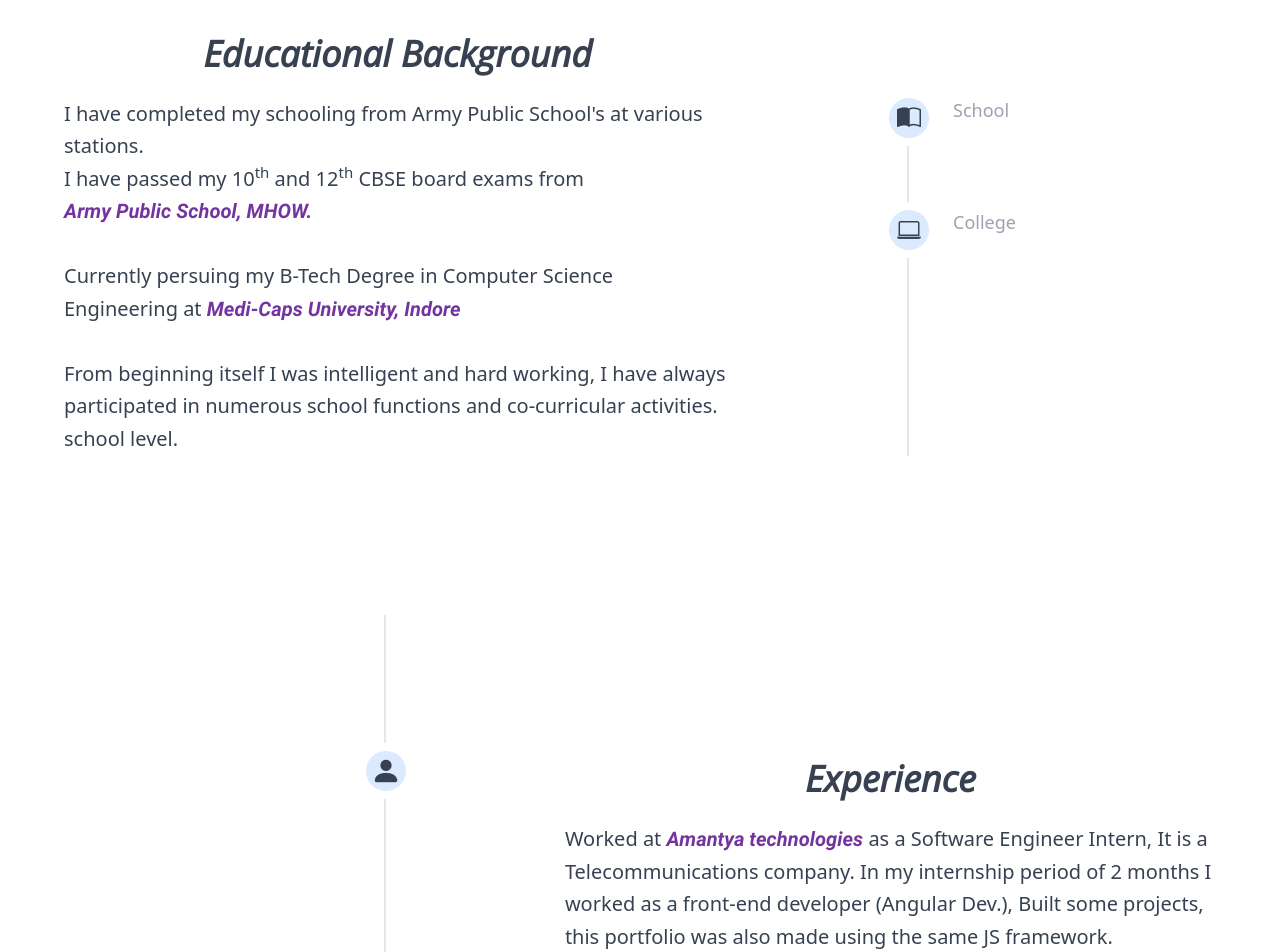
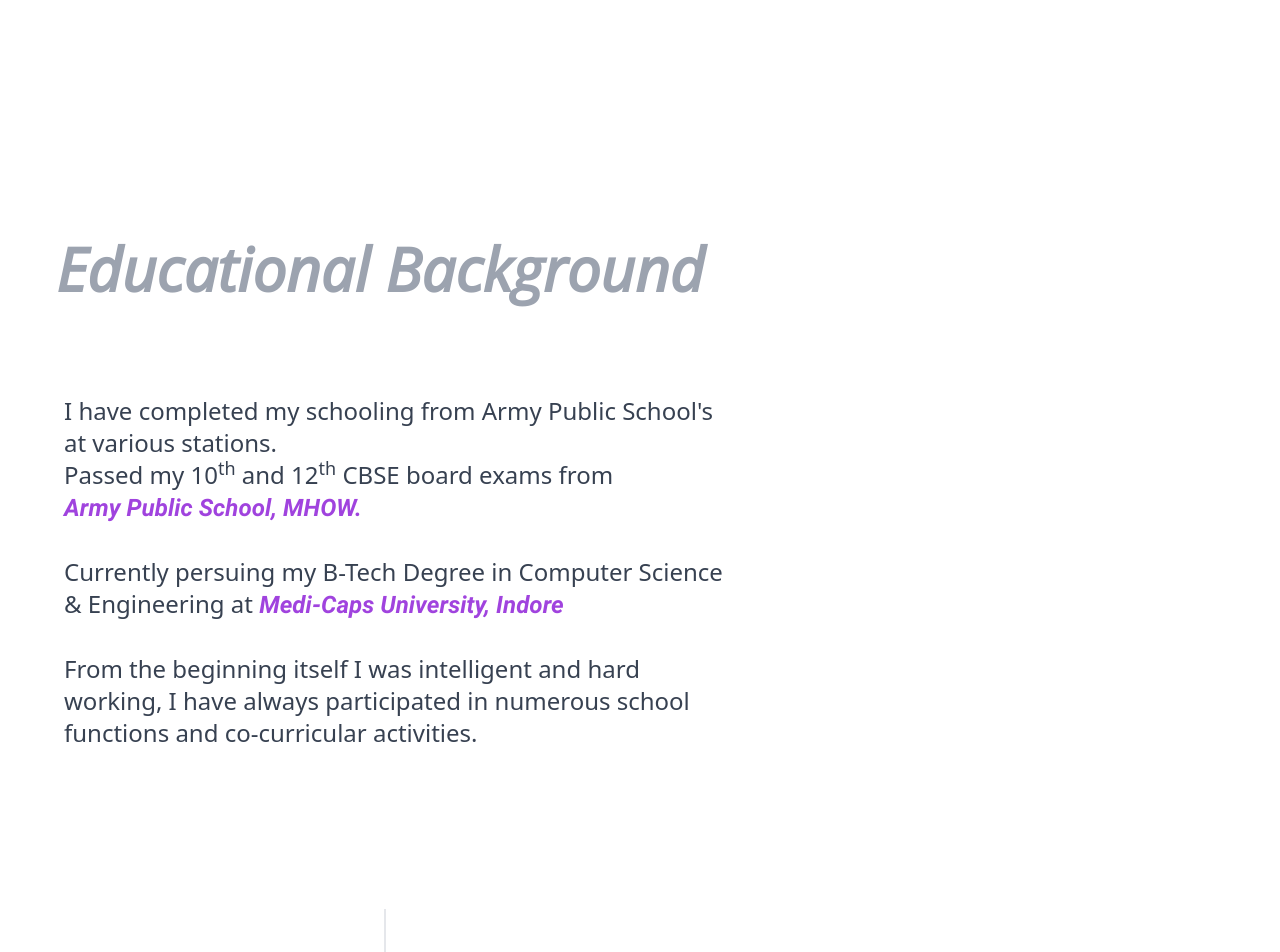
Before and after one commit to sushantsharma08/portfolio, an Angular app in the folder portfolio/: page /home in a window 1280 px wide. Shown: the part 1200-2152 px from the top of the page. Built offline with nearby package versions, Linux system fonts and the light colour scheme.

Commit message:
updated ui for home page

```diff
--- a/portfolio/src/app/component/routed-component/routed-components/home/home.component.html
+++ b/portfolio/src/app/component/routed-component/routed-components/home/home.component.html
@@ -4,24 +4,24 @@
 
       <div class=" mx-auto leading-6 text-lg ">
 
-        <div class="mt-8 slide-in-bottom flex  items-center flex-col">
-
+        <div class="mt-8  flex  items-center flex-col">
+          <!-- / slide-in-bottom-->
           <!-- main content -->
-          <div class="flex justify-between mb-40">
-            <div class="w-2/5 flex pl-28 pt-80  typewriter scale-in-ver-center ">
+          <div class="flex flex-col md:flex-row justify-between mb-40">
+            <div class="md:w-2/5 flex pl-14 md:pl-28 pt-20 md:pt-80  typewriter scale-in-ver-center ">
               <span>
-                <span class="opacity-70 bg-black text-white bold text-3xl px-4 ">Hello Folks,</span>
+                <span class="opacity-70 bg-black text-white bold text-2xl md:text-3xl px-4 ">Hello Folks,</span>
                 <br>
-                <span class="changingText opacity-70 bg-gray-600 text-yellow-100 px-1 text-3xl"></span>
+                <span class="changingText opacity-70 bg-gray-600 text-yellow-100 px-1 text-2xl  md:text-3xl"></span>
                 <b><span class="changingText2 bg-gray-300 opacity-70 px-1 text-2xl"></span></b>
               </span>
             </div>
-            <div class=" w-3/5 mainContent pt-36">
-              <div class="font-bold title-font text-black/[0.63] pl-40 text-4xl ">
+            <div class="w-full md:w-3/5 mainContent pt-36">
+              <div class="font-bold title-font text-gray-500 pl-24 md:pl-40 text-5xl md:text-6xl mb-16">
                 About Me
               </div>
               <br>
-              <p class="leading-relaxed text-xl mx-5 ">
+              <p class="leading-relaxed text-xl md:text-2xl mx-5 ">
                 A Computer Science Engineering Undergrad at <b class="highlighted whitespace-nowrap"> Medicaps
                   University,
                   Indore.
@@ -33,7 +33,8 @@
                 I mentor and inspire my juniors and friends, helping them advance in their careers providing a
                 collaborative
                 and innovative environment.
-                I stay up-to-date with emerging technologies and industry trends. I remain at the forefront of software
+                I stay up-to-date with cutting-edge technologies and industry trends. I remain at the forefront of
+                software
                 engineering practices.
                 <br><br>
                 My goal is to make a meaningful impact in the field of software engineering,
@@ -48,91 +49,90 @@
             </div>
           </div>
 
-          <div class="flex justify-between mb-40">
-            <div class=" w-4/6 mainContent pt-36">
-              <div class="font-bold title-font text-black/[0.63] text-center text-4xl">
+          <div class="flex flex-col md:flex-row justify-between mb-40">
+            <div class=" w-full md:w-4/6 mainContent pt-36">
+              <div class="font-bold title-font text-gray-400 mb-24 pl-14 text-3xl md:text-6xl ">
                 Educational Background
               </div>
-              <br>
-              <p class="leading-relaxed m-[1%] text-xl" style="padding-left: 4rem; padding-right: 4rem; ">
+              <p class="leading-relaxed m-[1%] text-xl md:text-2xl" style="padding-left: 4rem; padding-right: 4rem; ">
                 I have completed my schooling from Army Public School's at
                 various stations.
-                <br>
-                I have passed my 10<sup>th</sup> and 12<sup>th</sup> CBSE board exams from <b
+                <br>Passed my 10<sup>th</sup> and 12<sup>th</sup> CBSE board exams from <b
                   class="highlighted whitespace-nowrap">Army Public
                   School, MHOW.</b>
-                <br><br>
-                Currently persuing my B-Tech Degree in Computer Science Engineering at <b
+                <!-- <li class="my-7 text-xl"> Having Physics, Chemistry And Mathematics as main subjects in Higher Secondary School.</li> -->
+                <br>
+                <br>
+                Currently persuing my B-Tech Degree in Computer Science & Engineering at <b
                   class="highlighted whitespace-nowrap">Medi-Caps University, Indore</b>
                 <br><br>
-                From beginning itself I was intelligent and hard working, I have always participated in numerous school
+                From the beginning itself I was intelligent and hard working, I have always participated in numerous
+                school
                 functions and co-curricular activities.
-                school level.
               </p>
             </div>
-            <div class="w-2/5 flex pl-28 pt-52  scale-in-ver-center">
-
-              <ol class="relative border-l-2 border-gray-200 dark:border-gray-700 ">
-                <li class="mb-10 ml-6 ">
+            <div class="w-2/5 flex pl-28  pt-80 hidden md:block scale-in-ver-center">
+              <ol class="relative border-l-2 h-80 border-gray-200 dark:border-gray-700 ">
+                <li class="mb-44 ml-6 ">
                   <span
-                    class=" absolute flex items-center justify-center w-10 h-10 bg-blue-100 rounded-full -left-5 ring-8 ring-white dark:ring-gray-900 dark:bg-blue-900">
+                    class=" absolute flex items-center justify-center w-10 h-10 bg-blue-100 rounded-full -left-5 ring-8 ring-white hover:rotate-90 dark:ring-gray-900 dark:bg-blue-900">
                     <i class="bi bi-book-half text-2xl"></i>
                   </span>
-                  <time class="pl-5 text-gray-400">School</time>
-                  <div><br><br></div>
+                  <time class="pl-5 text-gray-300">School</time>
                 </li>
-                <li class="ml-6">
+                <li class="ml-6 pb-28">
                   <span
-                    class="absolute flex items-center justify-center w-10 h-10 bg-blue-100 rounded-full -left-5 ring-8 ring-white dark:ring-gray-900 dark:bg-blue-900">
+                    class="absolute flex items-center justify-center w-10 h-10 bg-purple-200  rounded-full -left-5 ring-8 ring-white dark:ring-gray-900 dark:bg-blue-900">
                     <i class="bi bi-laptop text-2xl"></i>
                   </span>
-                  <time class="pl-5 text-gray-400">College</time>
+                  <time class="pl-5 text-gray-300">College</time>
                 </li>
               </ol>
 
             </div>
           </div>
 
-          <div class="flex justify-between mb-40">
-            <div class="w-2/5 flex pl-96  scale-in-ver-center">
-              <ol class="relative border-l-2 border-gray-200 dark:border-gray-700 ">
-                <li class="mb-10 ml-6 ">
+          <div class="flex flex-col md:flex-row justify-between mb-40">
+            <div class="md:w-2/5 rotate-45 pl-24 flex md:pl-96  scale-in-ver-center">
+              <ol class="relative border-l-2  border-gray-200 dark:border-gray-900 ">
+                <li class="mb-20 h-56 ml-6 ">
 
-                  <div><br><br><br><br></div>
                 </li>
-                <li class="ml-6">
+                <li class="ml-6 ">
                   <span
-                    class="absolute flex items-center justify-center w-10 h-10 bg-blue-100 rounded-full -left-5 ring-8 ring-white dark:ring-gray-900 dark:bg-blue-900">
+                    class="absolute flex items-center justify-center w-10  bg-purple-200  rounded-full -left-5 ring-8 ring-white dark:ring-gray-900 dark:bg-blue-900">
                     <i class="bi bi-person-fill text-3xl"></i>
                   </span>
                 </li>
               </ol>
             </div>
 
-            <div class=" w-4/6 mainContent pt-36">
-              <div class="font-bold title-font text-black/[0.63] text-center text-4xl">
+            <div class="  w-full md:w-4/6 mainContent pt-36">
+              <div class="font-bold title-font text-gray-400 mb-20 text-center text-4xl md:text-6xl ">
                 Experience
               </div>
               <br>
-              <p class="leading-relaxed m-[1%] text-xl" style="padding-left: 4rem; padding-right: 4rem; ">
+              <p class="leading-relaxed m-[1%] text-xl md:text-2xl" style="padding-left: 4rem; padding-right: 4rem; ">
                 Worked at <b class="highlighted whitespace-nowrap">Amantya technologies</b> as a Software Engineer
                 Intern,
-                It is a Telecommunications company. In my
-                internship period of 2 months I worked as a front-end developer (Angular Dev.), Built some projects,
-                this portfolio was also made using the same JS framework.
+                In my
+                internship period I worked as a front-end developer (Angular Dev.), Built and delivered a Testing and
+                Automation Framework for 5G<b class="highlighted"> (TAF-5G)</b>
+                <br><br>
+                This portfolio was also made using the same JS framework.
               </p>
             </div>
 
           </div>
 
-          <!-- <div class="flex justify-center mb-36"> -->
+          <div class="self-start pl-72">
             <a href="assets/docs/Sushant Sharma.pdf" download="SushantSharma-Resume.pdf">
               <button class="mt-5 p-2 mb-36 text-red-50 text-xl hover:bg-yellow-600 rounded "
                 style="background-color: #b881bfca;">
                 Download Resume.
               </button>
             </a>
-          <!-- </div> -->
+          </div>
 
         </div>
 
--- a/portfolio/src/app/component/routed-component/routed-components/home/home.component.scss
+++ b/portfolio/src/app/component/routed-component/routed-components/home/home.component.scss
@@ -41,8 +41,10 @@
 }
 .highlighted{
     // color: rgba(97, 56, 124, 0.795);
-    color: #510087cb;
+    color: #a043de;
     font-family: "Roboto-boldi";
+    font-size: 1.5rem/* 24px */;
+    line-height: 2rem/* 32px */;
 }
 .typewriter{
     font-family: "Roboto-boldi";
```
Lines whose indentation alone changed are shown as unchanged.
